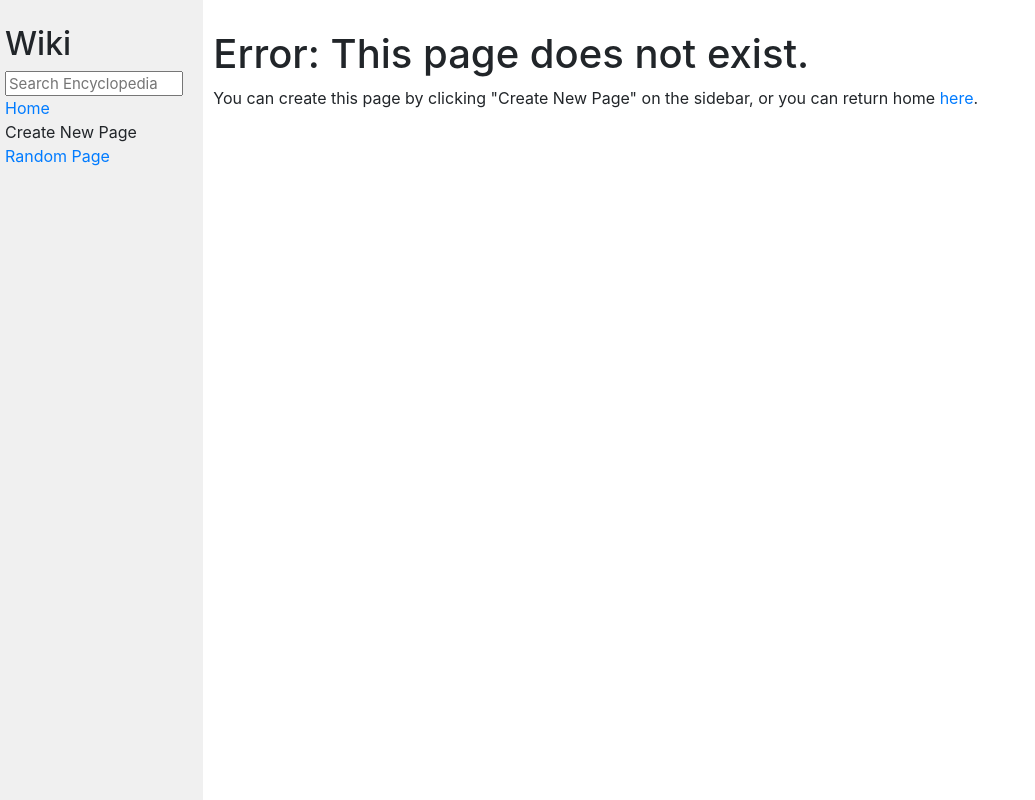
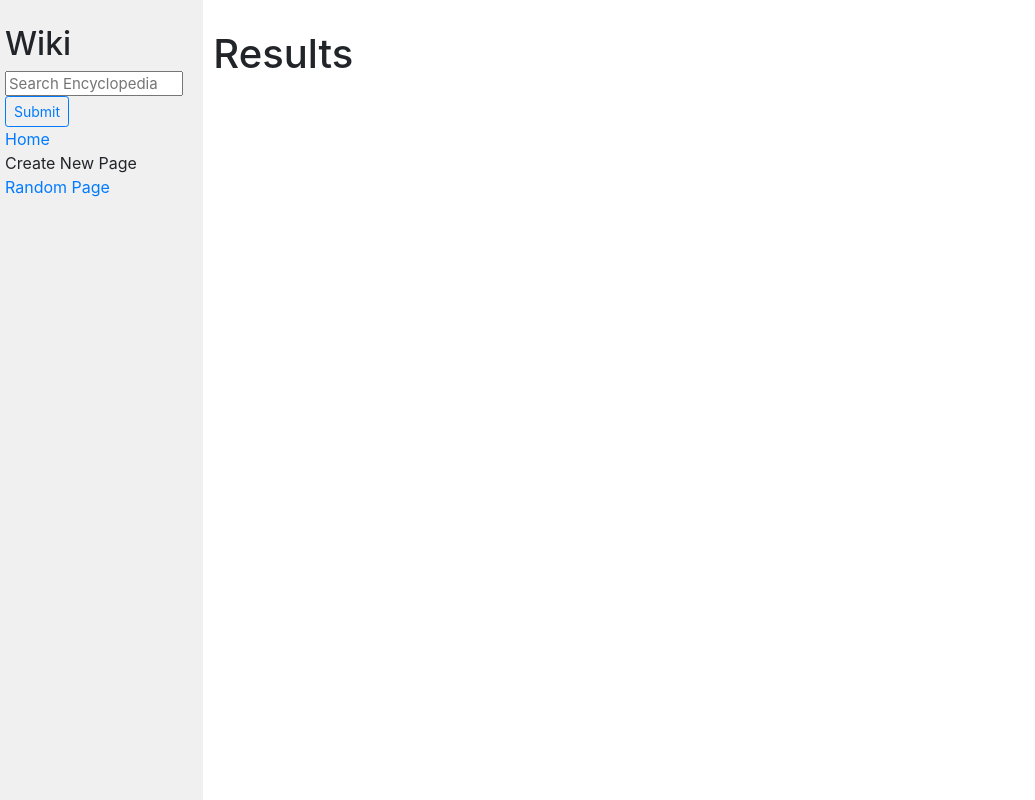
Before and after one commit to andrewwoood/djangowiki, a Django app: page /results in a window 1280 px wide. Shown: the whole page, without its empty margins (0-1035 px from the left). Run offline with Django 3.2, Linux system fonts and the light colour scheme; some libraries are stand-ins or nearby versions.

Commit message:
Adding in search functionality.

```diff
--- a/encyclopedia/templates/encyclopedia/layout.html
+++ b/encyclopedia/templates/encyclopedia/layout.html
@@ -12,8 +12,9 @@
         <div class="row">
             <div class="sidebar col-lg-2 col-md-3">
                 <h2>Wiki</h2>
-                <form action = "results.html" method = "GET">
-                    <input class="search" type="text" name = "q" placeholder="Search Encyclopedia">
+                <form action = "./results" method = "GET">
+                    <input id = "search_box" class="search" type="text" name = "search_box" placeholder="Search Encyclopedia">
+                    <button id = "search_submit" class= "btn btn-outline-primary btn-sm" type = "submit"> Submit </button>
                 </form>
                 <div>
                     <a href="{% url 'index' %}">Home</a>
--- a/encyclopedia/templates/encyclopedia/results.html
+++ b/encyclopedia/templates/encyclopedia/results.html
@@ -5,13 +5,23 @@
 {% endblock %}
 
 {% block body %}
-    <h1>This is a search page!!</h1>
 
-    <p>
-        You can create this page by clicking "Create New Page" on the sidebar, or you can return home <a href="{% url 'index' %}">here</a>.
-    </p>
+    <h1>Results</h1>
 
+    {% if results is not None %}
+        <h5>
+            Here are the results found on the Wiki:
+        </h5>
 
-
+        <ul>
+            {% for result in results %}
+                <li><a href="{% url 'loadEntry' result %}">{{ result }}</a></li>
+            {% empty %}
+            </ul><p>
+                    Your result had no results found on our wiki! Click here to make the page.
+                <p>
+            {% endfor %}
+        </ul>
+    {% endif %}
 
 {% endblock %}
--- a/encyclopedia/urls.py
+++ b/encyclopedia/urls.py
@@ -5,5 +5,6 @@ from . import views
 urlpatterns = [
     path("", views.index, name="index"),
     path("random", views.random_page, name = "random"),
+    path("results", views.search, name = "search"),
     path("<str:entryTitle>", views.load_entry, name = "loadEntry")
 ]
--- a/encyclopedia/views.py
+++ b/encyclopedia/views.py
@@ -3,6 +3,7 @@ from django.http import HttpResponse
 from markdown2 import markdown
 from django.shortcuts import redirect
 import random
+from django.db.models import Q
 
 from . import util
 
@@ -25,3 +26,22 @@ def random_page(request):
     entries = util.list_entries()
     selectedPage = random.choice(entries)
     return redirect(f'/{selectedPage}')
+
+#when they search, i want to submit that info to the results page
+#and then using that string, i loop over all entriese and check if search is a substring of entry
+#if it is, then add to list of results. then list all entries in results
+def search(request):
+    if request.method == "GET":
+        search_query = request.GET.get('search_box', None)
+        entries = util.list_entries()
+        results = []
+        # For all entries, check if my search query is a substring. If it is, append it to results.
+        if search_query is not None:
+            for entry in entries:
+                if search_query.lower() in entry.lower():
+                    results.append(entry)
+            return render(request, "encyclopedia/results.html", {
+                "results" : results
+            })
+        else:
+            return render(request, "encyclopedia/results.html")
```
